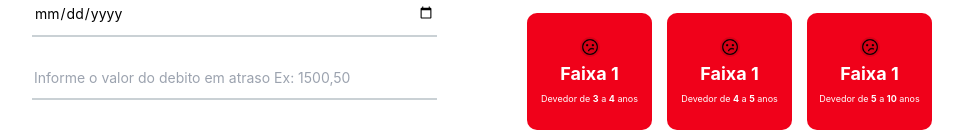
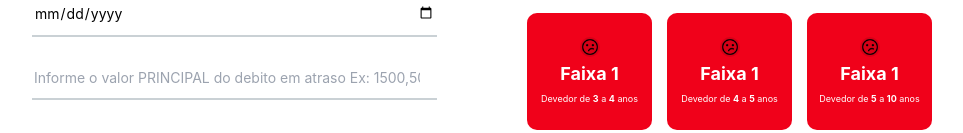
Before and after one commit to jonathasn15/Calculo-NP_Planeta, a React (Vite) app: page / in a window 1280 px wide. Shown: the part 491-624 px from the top of the page, without its empty margins (158-1121 px from the left). Built offline with nearby package versions, Linux system fonts and the light colour scheme.

Commit message:
Update App.tsx

```diff
--- a/src/App.tsx
+++ b/src/App.tsx
@@ -60,7 +60,7 @@ const handleBackButton = () =>{
          />
          <input
         type="number"
-        placeholder="Informe o valor do debito em atraso Ex: 1500,50"
+        placeholder="Informe o valor PRINCIPAL do debito em atraso Ex: 1500,50"
         value={valorField > 0 ? valorField : ''}
         onChange={e => setValorField(parseFloat(e.target.value))}
         disabled={toShow ? true : false}
```
